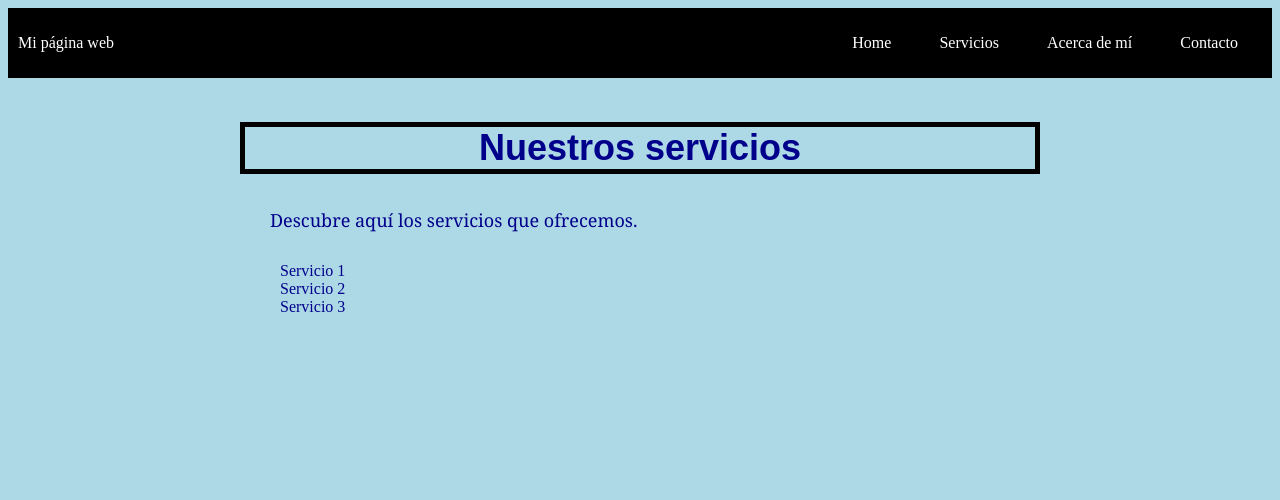
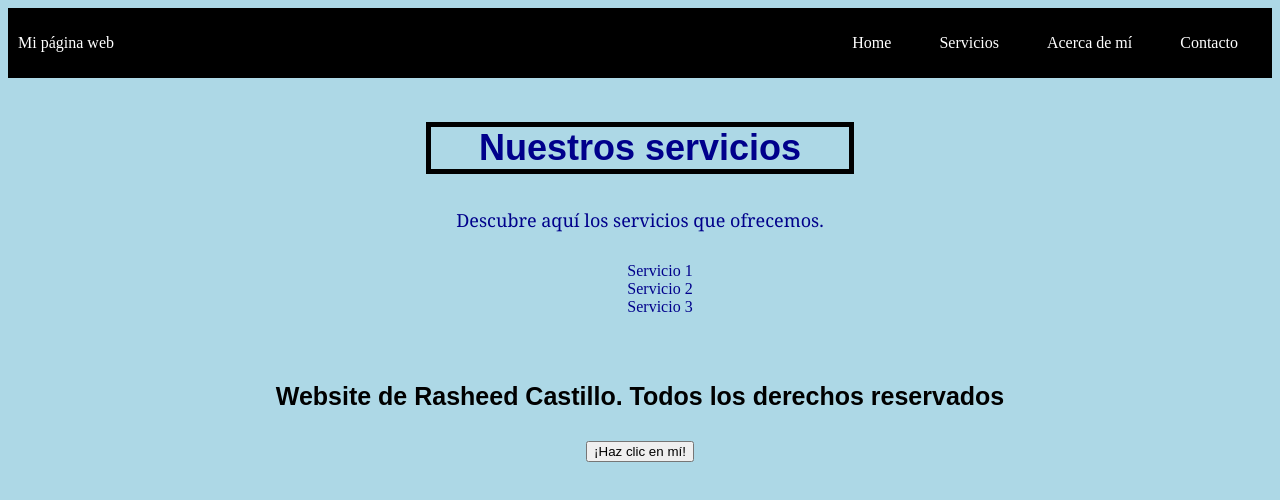
Before and after one commit to rasheedcastillo/miprimerapagina, a plain HTML site: page services.html in a window 1280 px wide. Drawn offline with Linux system fonts and the light colour scheme.

Commit message:
ajustes de main, header y footer

```diff
--- a/services.html
+++ b/services.html
@@ -7,7 +7,7 @@
 </head>
 
 <body>
-    <div class="container-nav">
+  <header class="container-nav">
     <nav class="navbar" role="navigation">
       <a href="#" class="brand">Mi página web</a>
       <ul class="nav-links">
@@ -18,7 +18,8 @@
       </ul>
     </nav>
     <button class="button-menu-toggle">Menu</button>
-      </div>
+  </header>
+  <main>
     <div class=container>
       <h1>Nuestros servicios</h1>
       <p>Descubre aquí los servicios que ofrecemos.</p>
@@ -28,6 +29,11 @@
         <li>Servicio 3</li>
       </ul>
     </div>
+  </main>
+  <footer>
+    <h2>Website de Rasheed Castillo. Todos los derechos reservados</h2>
+    <button onClick="showAlert()" aria-label="Haz clic en mí">¡Haz clic en mí!</button>
+  </footer>
 </body>
 
 </html>
```
Also changed, not shown: about.html (+8 -2 lines), contact.html (+4 -0 lines). Lines whose indentation alone changed are shown as unchanged.
